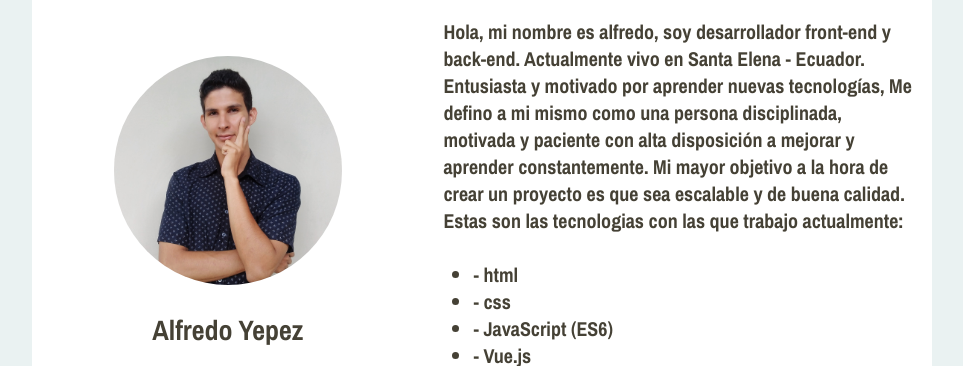
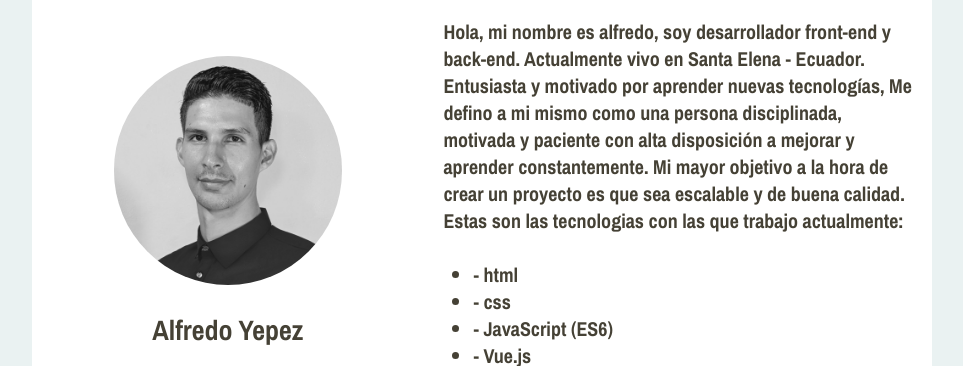
Before and after one commit to yepzdev/yepzdev.github.io, a plain HTML site: page index.html in a window 1280 px wide. Shown: the part 438-804 px from the top of the page, without its empty margins (158-1121 px from the left). Drawn offline with nearby package versions, Linux system fonts and the light colour scheme.

Commit message:
change and optimize the profile photo

```diff
--- a/index.html
+++ b/index.html
@@ -64,7 +64,7 @@
       <!-- About me -->
       <section class="about" id="seccion2">
         <figure>
-          <img src="public/img/me.jpg" alt="Alfredo Yepez" />
+          <img src="public/img/me-optimized.webp" alt="Alfredo Yepez" />
           <figcaption>Alfredo Yepez</figcaption>
         </figure>
         <article>
```
Also changed, not shown: public/img/me-optimized.webp (added), public/img/me.jpg (deleted).
